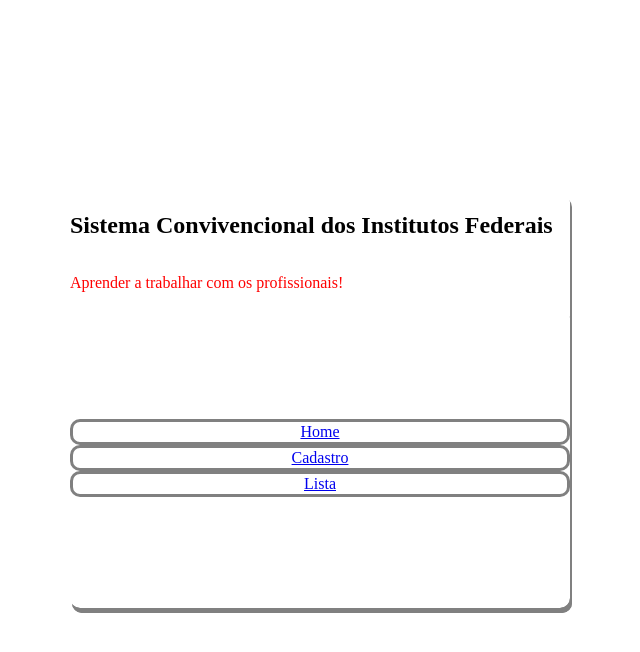
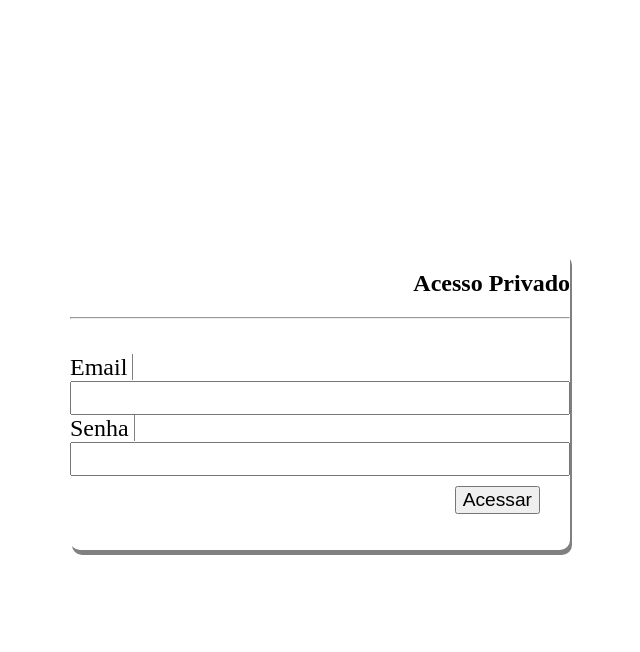
Before and after one commit to jeansaraujo/lpwtarde, a PHP site: page /index.php?pagina=login in a window 1280 px wide. Shown: the top 652 px of the page, without its empty margins (320-960 px from the left). Run offline with PHP 8.4, Linux system fonts and the light colour scheme.

Commit message:
Só love

```diff
--- a/PHP/projetin/index.php
+++ b/PHP/projetin/index.php
@@ -1,6 +1,11 @@
 <link rel="stylesheet" href="style.css">
 <body>
+
     <?php
+        if(isset($_SESSION["usuario"])){
+            print "usuario Logado";
+            print $_SESSION["usuario"];
+        }
         if(isset($_GET['pagina'])){
             $pagina = $_GET['pagina'];
             switch($pagina){
@@ -12,6 +17,9 @@
                     break;
                 case "lista":
                     include("pages/lista.php");
+                    break;
+                case "login":
+                    include("pages/login.php");
                     break;
                 default:
                     include("pages/home.php");
--- a/PHP/projetin/pages/home.php
+++ b/PHP/projetin/pages/home.php
@@ -11,6 +11,7 @@
         <a class="cmenu" href="?pagina=home">Home</a>
         <a class="cmenu" href="?pagina=cadastro">Cadastro</a>
         <a class="cmenu" href="?pagina=lista">Lista</a>
+        <a class="cmenu login" href="?pagina=login">Login</a>
+    </div>
 
-    </div>
 </div>
--- /dev/null
+++ b/PHP/projetin/pages/login.php
@@ -0,0 +1,34 @@
+    <div>
+        <h2 style="text-align:right">
+            Acesso Privado
+        </h2>
+        <hr style="margin-bottom: 35px;">
+        <form method="POST">
+            <input type="hidden" name="acao" value="login">
+            <label for="">Email</label>
+            <input type="text" name="email">
+            <label for="">Senha</label>
+            <input type="text" name="senha">
+            <button>
+                Acessar
+            </button>
+        </form>
+    </div>
+<?php
+    if(isset($_POST["acao"])){
+        $acao = $_POST["acao"];
+        if($acao == "login"){
+            $email = isset($_POST["email"])?$_POST["email"]:"";
+            $senha = isset($_POST["senha"])?$_POST["senha"]:"";
+            $conexao = new PDO("mysql:host=localhost;dbname=lpwt","root","123456");
+            $pesquisa = $conexao->PREPARE("SELECT senha FROM candidatos WHERE email = :EMAIL");
+            $pesquisa->bindParam(":EMAIL",$email);
+            $pesquisa->execute();
+            $senha = $pesquisa->fetchAll(PDO::FETCH_ASSOC);
+            if($senha == $senha[0]["senha"]){
+                session_start();
+                $_SESSION["usuario"]=$email;
+            }
+        }
+    }
+?>
```
Also changed, not shown: PHP/projetin/pages/cadastro.php (+7 -1 lines), PHP/projetin/data.sql (line endings or trailing spaces).
